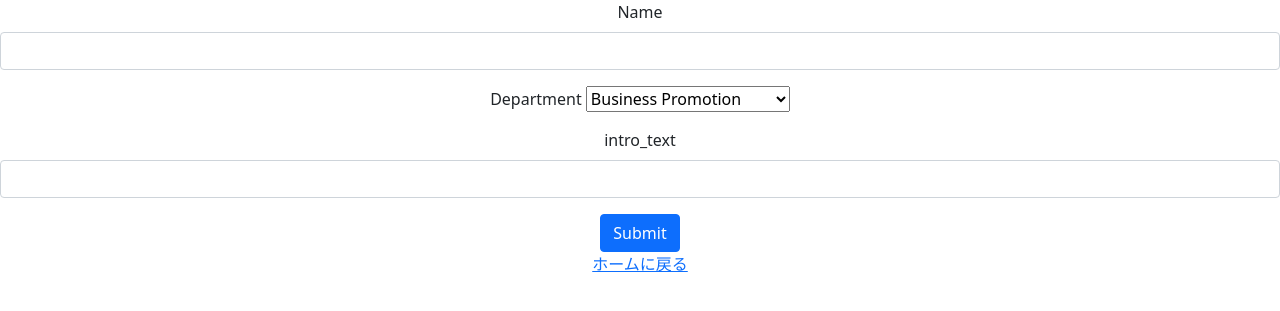
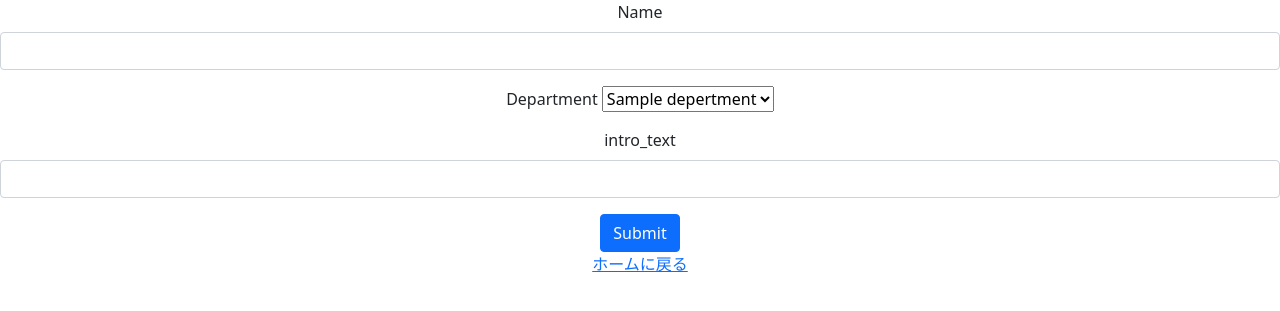
Before and after one commit to Antonnion/hello_ca, a Django app: page /upload/ in a window 1280 px wide. Shown: the top 311 px of the page. Run offline with Django 4.2, Linux system fonts and the light colour scheme; tables that the repository leaves empty hold one stand-in row (values such as "Sample post").

Commit message:
update: model

```diff
--- a/hello_ca/hello_ca/models.py
+++ b/hello_ca/hello_ca/models.py
@@ -4,7 +4,12 @@ from django.forms import ModelForm
 
 class Depertment(models.Model):
     name = models.CharField(max_length=64)
-    short_name = models.CharField(max_length=8)
+
+
+class EmployeeForm(ModelForm):
+    class Meta:
+        model = Depertment
+        fields = ["name", "name"]
 
 
 class Employee(models.Model):
@@ -20,4 +25,4 @@ class Employee(models.Model):
 class EmployeeForm(ModelForm):
     class Meta:
         model = Employee
-        fields = ["name", "intro_text"]
+        fields = ["name", "depertment", "intro_text"]
--- a/hello_ca/hello_ca/templates/hello_ca/upload.html
+++ b/hello_ca/hello_ca/templates/hello_ca/upload.html
@@ -18,11 +18,10 @@
         </div>
         <p>
             Department
-            <select name="use">
-                <option value="BP">Business Promotion</option>
-                <option value="T">Technique</option>
-                <option value="FO">Foreign Operation</option>
-                <option value="BA">Business Administration</option>
+            <select name="depertment">
+                {% for depertment in depertments %}
+                <option value="{{depertment.pk}}">{{depertment.name}}</option>
+                {% endfor %}
             </select>
         </p>
         <div class="mb-3">
--- a/hello_ca/hello_ca/views.py
+++ b/hello_ca/hello_ca/views.py
@@ -3,7 +3,6 @@ from django.shortcuts import get_object_or_404, redirect, render
 from django.views import generic
 
 from . import models
-from .models import Employee
 
 
 class ListView(generic.ListView):
@@ -11,7 +10,7 @@ class ListView(generic.ListView):
     context_object_name = "employees"
 
     def get_queryset(self):
-        return Employee.objects.all()[:8]
+        return models.Employee.objects.all()[:8]
 
 
 def detail(request: HttpRequest, pk: int):
@@ -28,4 +27,7 @@ def upload(request: HttpRequest):
         model = models.EmployeeForm(request.POST)
         model.save()
         return render(request, 'hello_ca/upload.html')
-    return render(request, 'hello_ca/upload.html')
+    depertments = models.Depertment.objects.all()
+    return render(request, 'hello_ca/upload.html', {
+        "depertments": depertments
+    })
```
Also changed, not shown: hello_ca/hello_ca/migrations/0003_remove_depertment_short_name.py (added).
